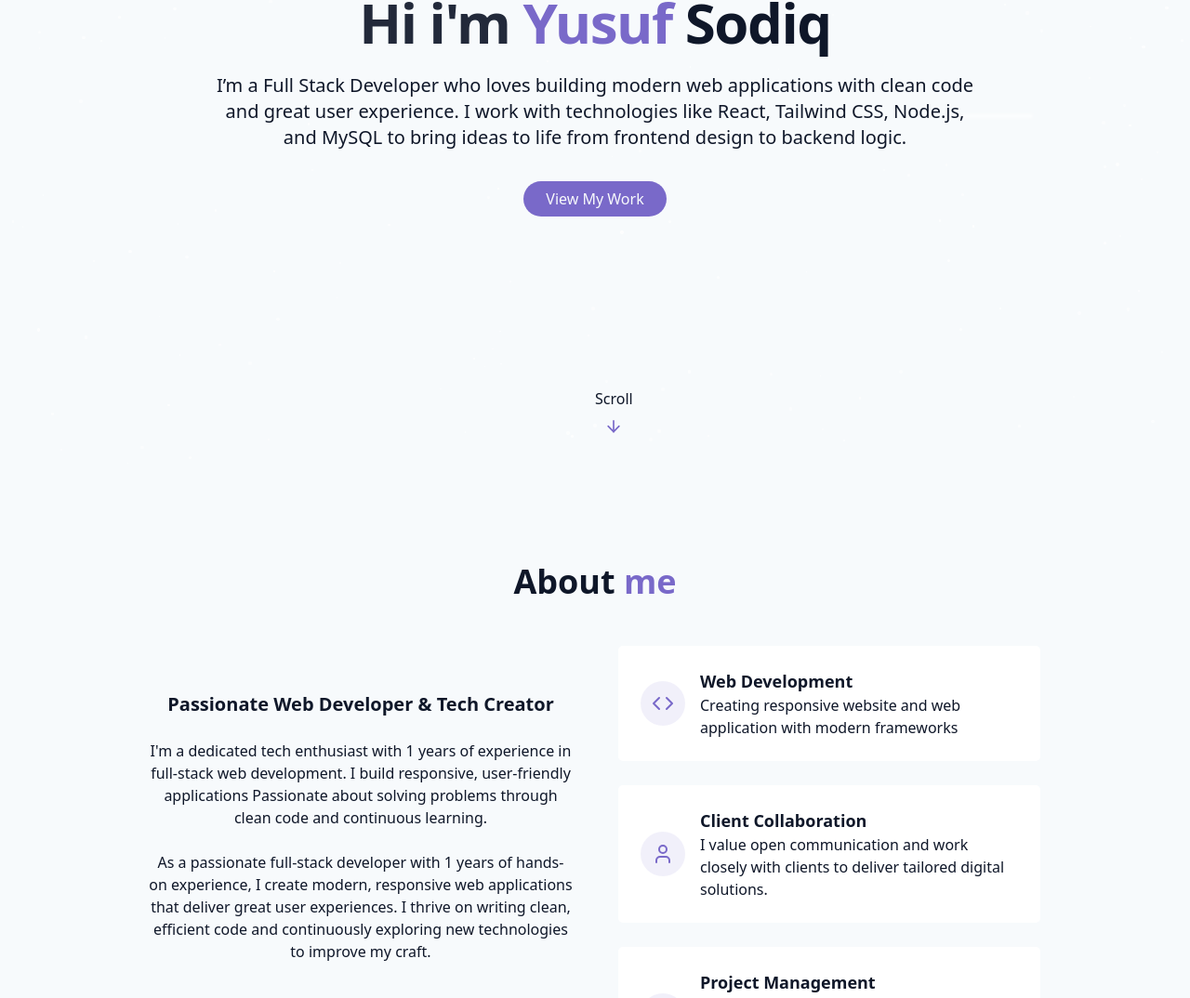
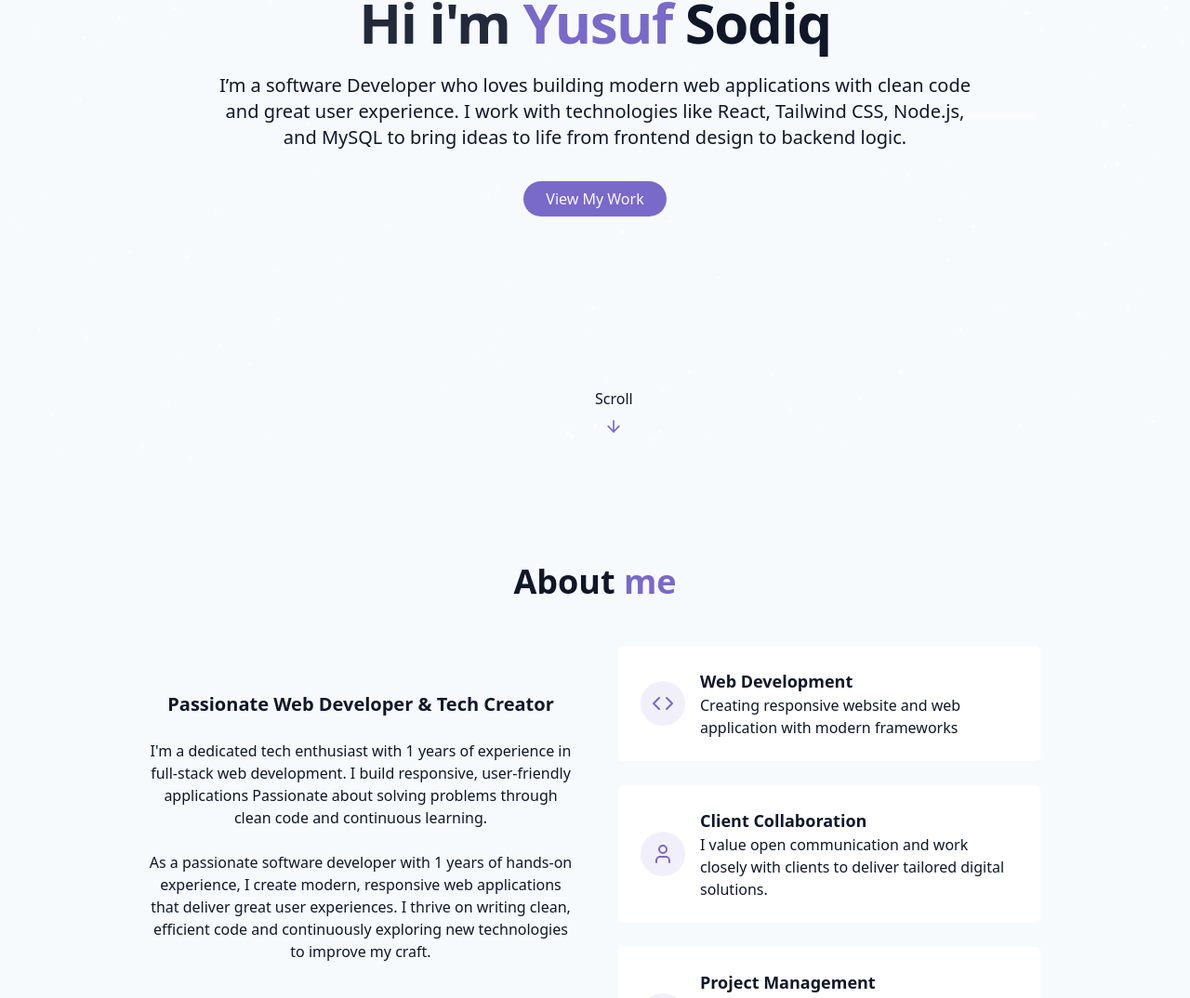
Before and after one commit to zionlooty/personal-portfolio, a React (Vite) app: page / in a window 1280 px wide. Shown: the part 290-1364 px from the top of the page at 93% size. Built offline with nearby package versions, Linux system fonts and the light colour scheme.

Commit message:
change full stack developer to software developer in both aboutsection and herosection

```diff
--- a/src/components/AboutSection.jsx
+++ b/src/components/AboutSection.jsx
@@ -14,7 +14,7 @@ export const AboutSecton = () => {
                     </p>
 
                     <p className="text-muted-foreground" >
-                    As a passionate full-stack developer with 1 years of hands-on experience, I create modern, responsive web applications that deliver great user experiences. I thrive on writing clean, efficient code and continuously exploring new technologies to improve my craft.
+                    As a passionate software developer with 1 years of hands-on experience, I create modern, responsive web applications that deliver great user experiences. I thrive on writing clean, efficient code and continuously exploring new technologies to improve my craft.
                     </p>
                     <div className="flex flex-col sm:flex-row gap-4 pt-4 justify-center">
                         <a href="#contact" className="cosmic-button">
--- a/src/components/HeroSection.jsx
+++ b/src/components/HeroSection.jsx
@@ -10,7 +10,7 @@ return <section id="hero" className="relative min-h-screen flex flex-col items-c
                 <span className="text-gradent mt-2 animate-fade-in-delay-2 opacity-0"> Sodiq</span>
             </h1>
                 <p className=" text-lg md:text-xl text-muted-foreground max-auto opacity-0 animate-fade-in-delay-3">
-                I’m a Full Stack Developer who loves building modern web applications with clean code and great user experience. I work with technologies like React, Tailwind CSS, Node.js, and MySQL to bring ideas to life from frontend design to backend logic.
+                I’m a software Developer who loves building modern web applications with clean code and great user experience. I work with technologies like React, Tailwind CSS, Node.js, and MySQL to bring ideas to life from frontend design to backend logic.
                 </p>
                 <div className="pt-4 opacity-0 animate-fade-in-delay-4">
 
```
